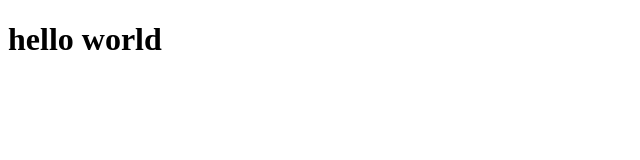
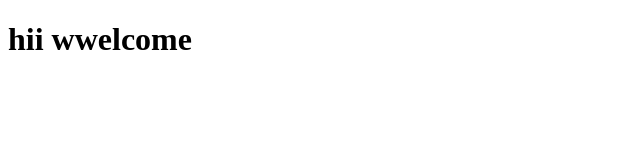
Before and after one commit to aashi3030/github, a plain HTML site: page index.html in a window 1280 px wide. Shown: the whole page, without its empty margins (0-640 px from the left). Drawn offline with Linux system fonts and the light colour scheme.

Commit message:
second commit

```diff
--- a/index.html
+++ b/index.html
@@ -7,6 +7,6 @@
     <title>tittle page</title>
 </head>
 <body>
-    <h1>hello world</h1>
+<h1>hii wwelcome</h1>
 </body>
 </html>
```
